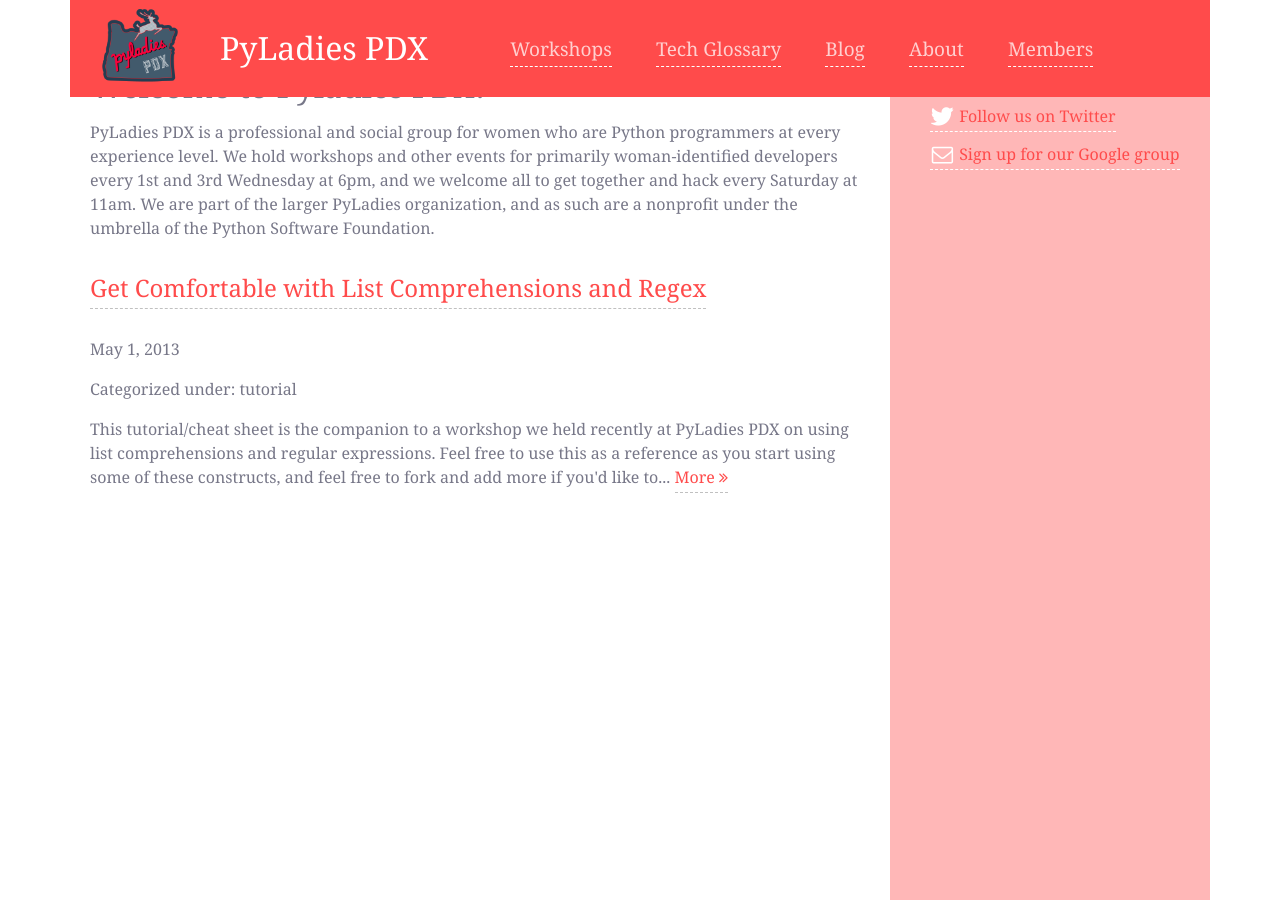
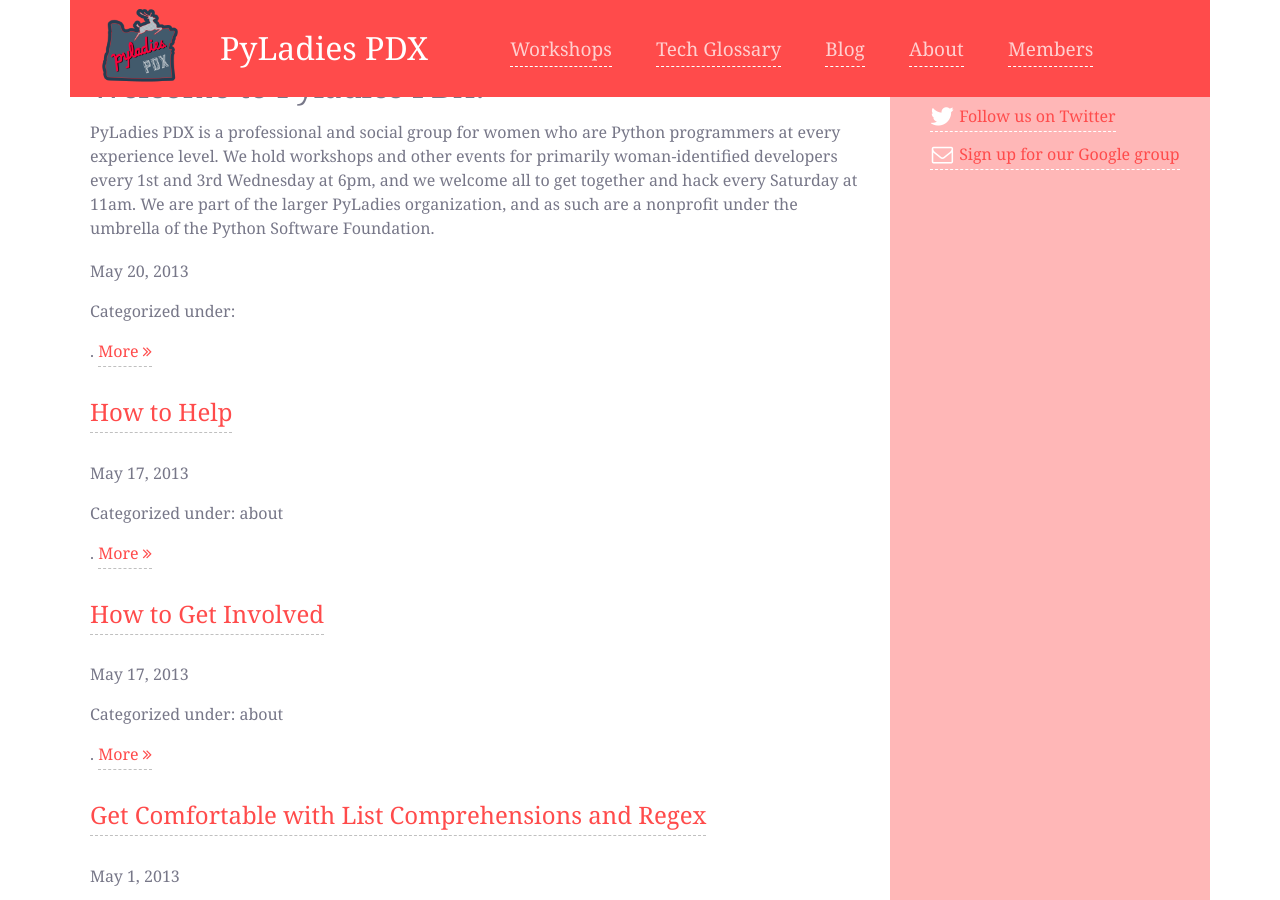
Before and after one commit to pyladiespdx/pyladiespdx.github.com, a Jekyll site: the page built from index.html, in a window 1280 px wide and 900 px high, scrolled down 361 px. Built offline with Jekyll 4.4.1, drawn with Linux system fonts in a browser that asks for light colours; nearby versions of some CDN libraries; Markdown is read by kramdown in place of the engine named in the settings.

Commit message:
corrected image path, addition to about page

```diff
--- /dev/null
+++ b/_posts/2013-05-17-GetInvolved.md
@@ -0,0 +1,8 @@
+---
+
+layout: post
+title: How to Get Involved
+category: about
+
+
+---
--- /dev/null
+++ b/_posts/2013-05-17-Help.md
@@ -0,0 +1,7 @@
+---
+
+layout: post
+title: How to Help
+category: about
+
+---
--- /dev/null
+++ b/_posts/2013-05-17-IRC.md
@@ -0,0 +1,7 @@
+---
+
+layout: post
+title: IRC: How to Get Started
+category: about
+
+---
--- a/about/index.html
+++ b/about/index.html
@@ -6,3 +6,9 @@
 <p class="about">PyLadies PDX is a professional and social group for women who are Python programmers at every experience level. We hold workshops and other events for primarily woman-identified developers every 1st and 3rd Wednesday at 6pm, and we welcome all to get together and hack every Saturday at 11am. We are part of the larger PyLadies organization, and as such are a nonprofit under the umbrella of the Python Software Foundation (PSF).</p>
 
 <p class="about"></p>
+
+{% for post in site.posts %}
+{% if post.category == "about" %}
+{{post.title}}
+{% endif %}
+{% endfor %}
```
Also changed, not shown: _posts/2013-05-15-MichelleJaeger-profile.md (+1 -1 lines).
